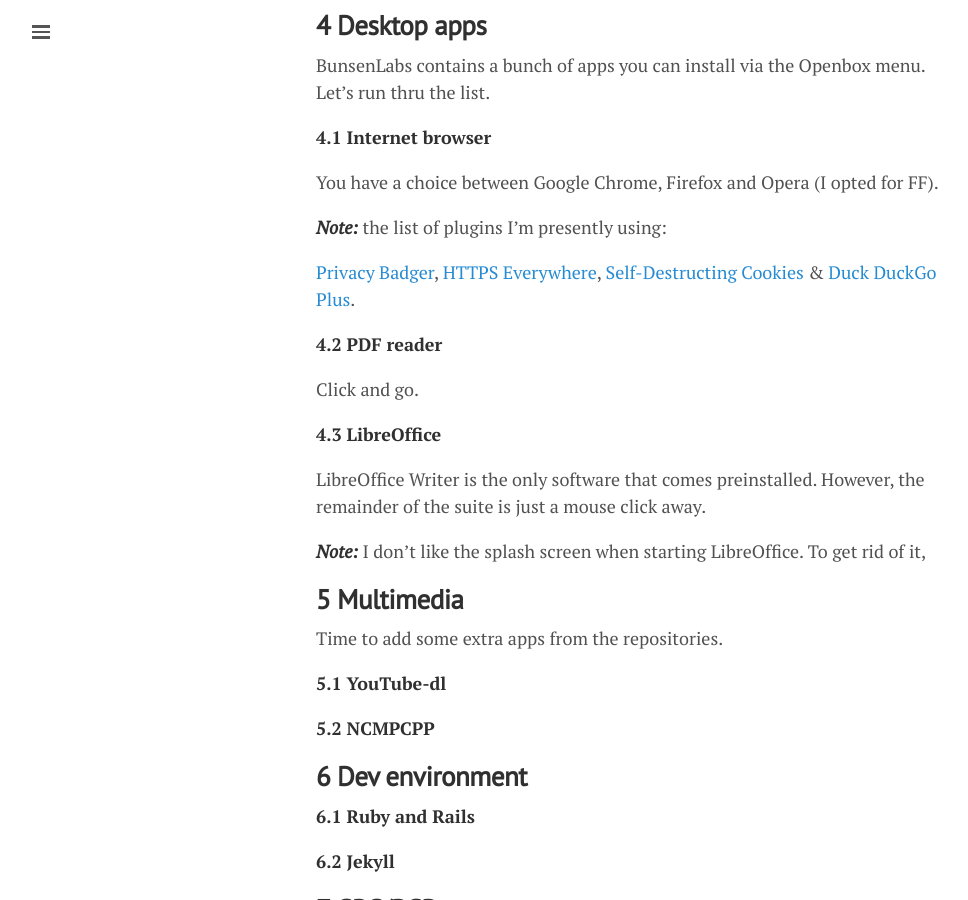
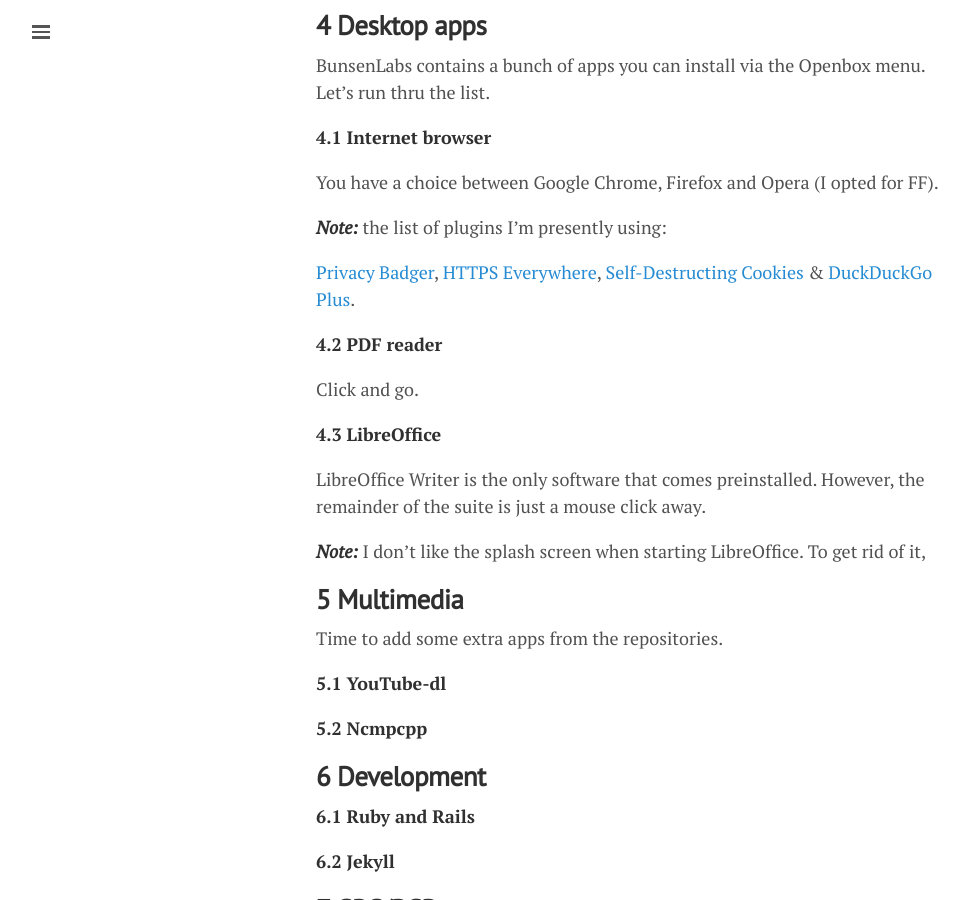
Before and after one commit to lgeurts/lgeurts.github.io, a Jekyll site: the page built from _posts/2017-07-11-bunsenlabs-linux-setup-notes-for dell-inspiron-6000.md, in a window 1280 px wide and 900 px high, scrolled down 2177 px. Shown: the whole window, without its empty margins (0-968 px from the left). Built offline with Jekyll 4.4.1, drawn with Linux system fonts in a browser that asks for light colours; nearby versions of some CDN libraries; comment, search, counter and statistics services are not loaded.

Commit message:
Update 2017-07-11-bunsenlabs-linux-setup-notes-for dell-inspiron-6000.md

```diff
--- a/_posts/2017-07-11-bunsenlabs-linux-setup-notes-for dell-inspiron-6000.md
+++ b/_posts/2017-07-11-bunsenlabs-linux-setup-notes-for dell-inspiron-6000.md
@@ -56,7 +56,7 @@
 
 ***Note:*** the list of plugins I'm presently using:
 
-[Privacy Badger](https://www.eff.org/privacybadger), [HTTPS Everywhere](https://www.eff.org/https-everywhere), [Self-Destructing Cookies](https://addons.mozilla.org/en-US/firefox/addon/self-destructing-cookies/) & [Duck DuckGo Plus](https://addons.mozilla.org/en-US/firefox/addon/duckduckgo-for-firefox/).
+[Privacy Badger](https://www.eff.org/privacybadger), [HTTPS Everywhere](https://www.eff.org/https-everywhere), [Self-Destructing Cookies](https://addons.mozilla.org/en-US/firefox/addon/self-destructing-cookies/) & [DuckDuckGo Plus](https://addons.mozilla.org/en-US/firefox/addon/duckduckgo-for-firefox/).
 
 **4.2 PDF reader**
 
@@ -75,9 +75,9 @@
 
 **5.1 YouTube-dl**
 
-**5.2 NCMPCPP**
+**5.2 Ncmpcpp**
 
-**6 Dev environment**
+**6 Development**
 ---------------------
 
 **6.1 Ruby and Rails**
```
